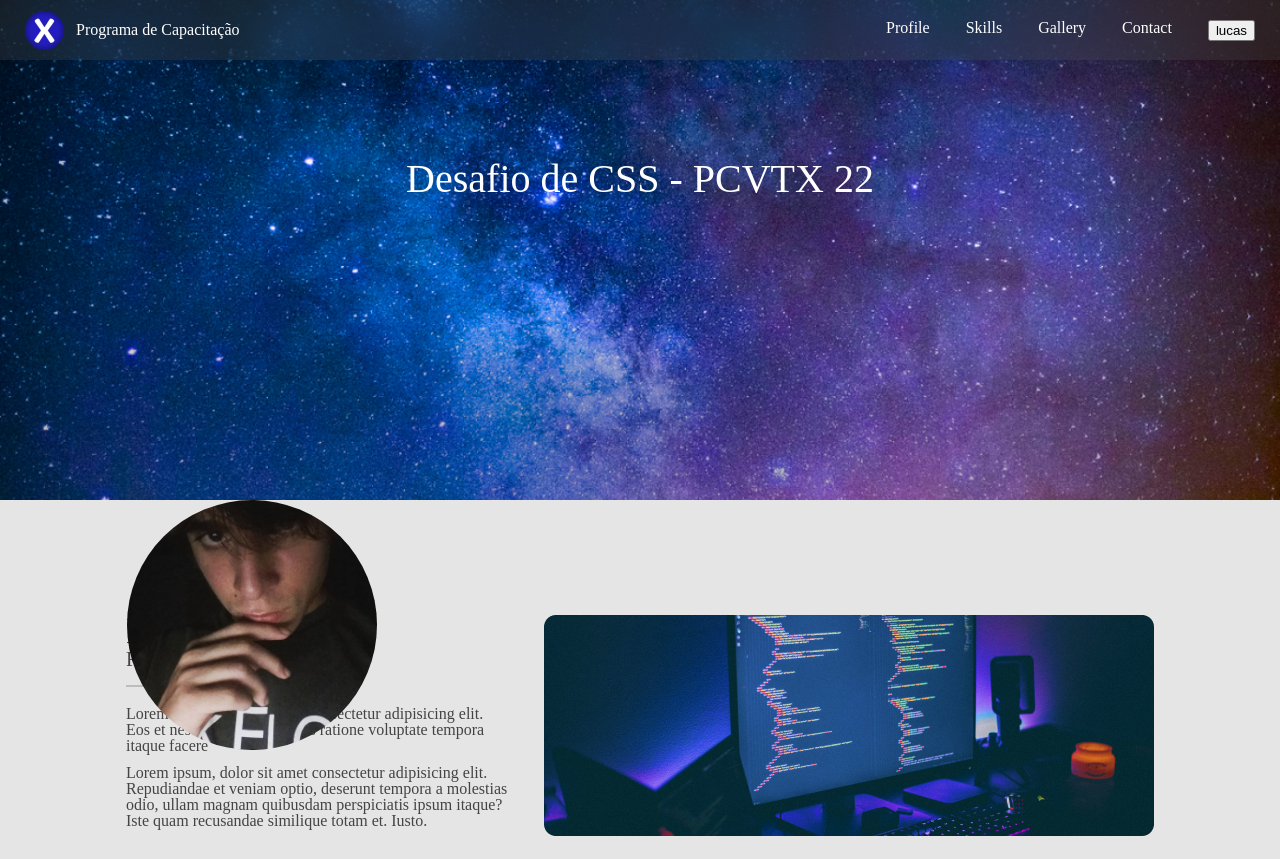
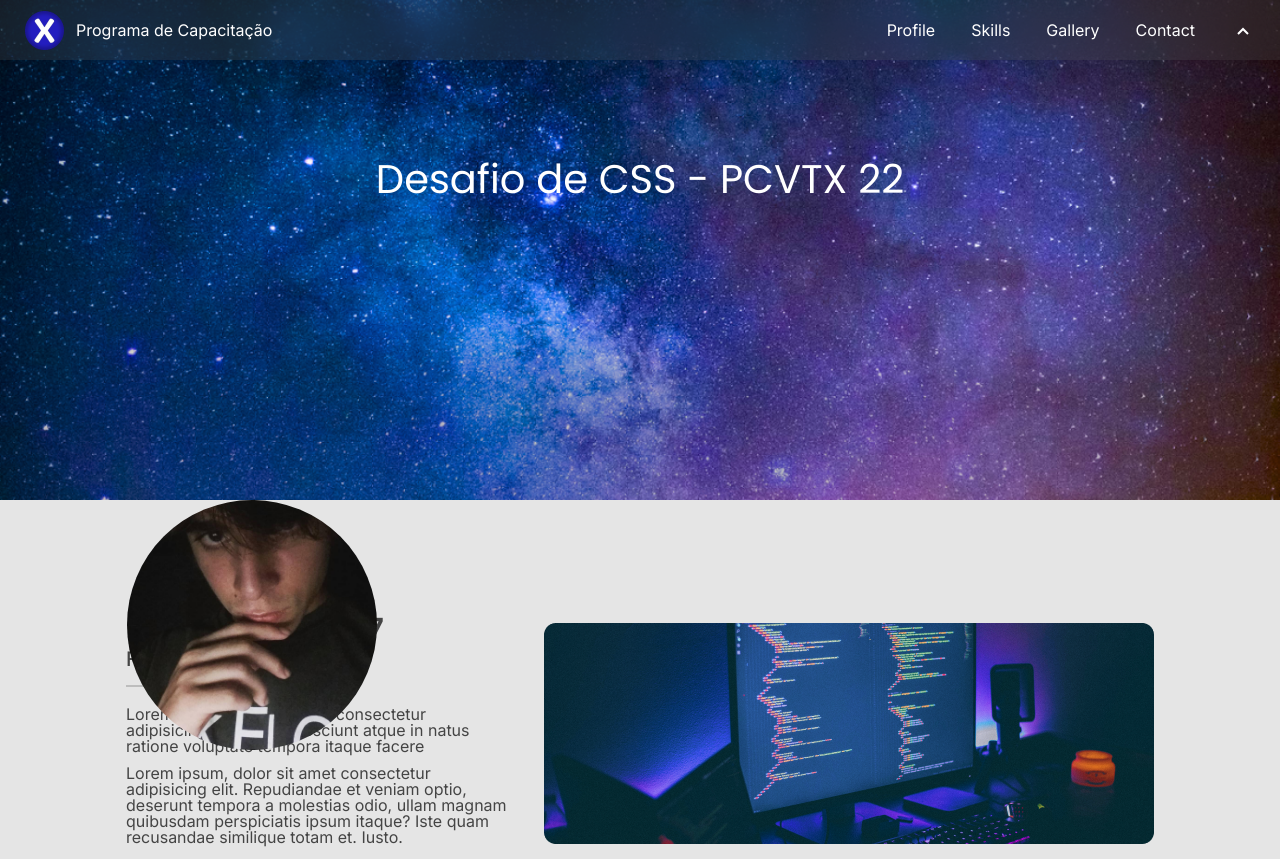
Before and after one commit to lucasmaia138/desafio-css, a plain HTML site: page index.html in a window 1280 px wide. Shown: the top 859 px of the page. Drawn offline with Linux system fonts and the light colour scheme.

Commit message:
adicionando botão

```diff
--- a/index.html
+++ b/index.html
@@ -4,13 +4,16 @@
     <meta charset="UTF-8" />
     <meta http-equiv="X-UA-Compatible" content="IE=edge" />
     <meta name="viewport" content="width=device-width, initial-scale=1.0" />
+    <link rel="preconnect" href="https://fonts.googleapis.com">
+    <link rel="preconnect" href="https://fonts.gstatic.com" crossorigin>
+    <link href="https://fonts.googleapis.com/css2?family=Inter:wght@400;500&family=Poppins&display=swap" rel="stylesheet">
     <link rel="stylesheet" href="reset.css" />
     <link rel="stylesheet" href="./style.css" />
 
     <title>Document</title>
   </head>
   <body>
-    <header class="cabecalho">
+    <header  class="cabecalho">
       <nav class="navegacao">
         <div class="icone">
           <img src="./imagens/icone.png" alt="i" />
@@ -21,12 +24,12 @@
           <li>Skills</li>
           <li>Gallery</li>
           <li>Contact</li>
-          <button>lucas</button>
+          <button><a href="#main"><img src="./imagens/seta.svg" alt="seta"></a></button>
         </ul>
       </nav>
     </header>
-    <main>
-      <section class="banner">
+    <main >
+      <section id="main" class="banner">
         <img src="./imagens/banner.png" alt="banner" />
         <h1>Desafio de CSS - PCVTX 22</h1>
         <img
--- a/style.css
+++ b/style.css
@@ -1,5 +1,20 @@
+html {
+    scroll-behavior: smooth;
+}
+
 body {
     background-color: #E5E5E5;
+    scroll-behavior: smooth;
+}
+
+p, li {
+    font-family: 'Inter';
+    font-weight: 400;
+}
+
+h2, h3 {
+    font-family: 'Inter';
+    font-weight: 500;
 }
 
 .cabecalho {
@@ -12,6 +27,7 @@ body {
     backdrop-filter: blur(20px);
     position: fixed;
     z-index: 1;
+    font-family: 'Inter';
 }
 
 .navegacao {
@@ -20,6 +36,11 @@ body {
     align-items: center;
     margin: auto 0;
     padding: 0 25px;
+}
+
+.navegacao button {
+    background: none;
+    border: none;
 }
 
 .icone {
@@ -60,6 +81,8 @@ body {
     top: 0;
     color: #ffffff;
     margin-top: 159px ;
+    font-family: 'Poppins';
+    font-weight: 400;
 
 }
 
@@ -156,6 +179,12 @@ body {
 .forms h2 {
     display: inline-block;
     text-align: left;
+    text-indent: -380px;
+    height: 70px;
+    color: #ffffff;
+    font-size: 28px;
+    font-family: 'Poppins';
+    font-weight: 500;
 }
 
 .forms form {
```
Also changed, not shown: imagens/seta.svg (added).
